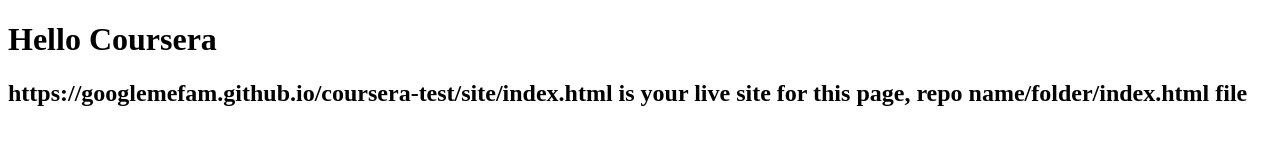
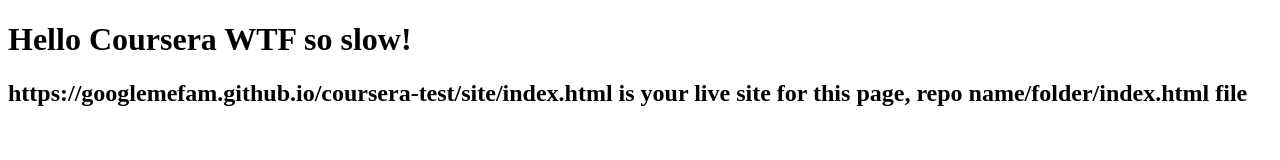
Before and after one commit to googlemefam/Coursera-test, a plain HTML site: page site/index.html in a window 1280 px wide. Drawn offline with Linux system fonts and the light colour scheme.

Commit message:
Update index.html

```diff
--- a/site/index.html
+++ b/site/index.html
@@ -1,10 +1,10 @@
 <!DOCTYPE html>
 <html>
 <head>
-<title> Hello Coursera WTF so slow! </title>
+<title> Hello Coursera </title>
 </head>
 <body>
-<h1>Hello Coursera</h1>
+<h1>Hello Coursera WTF so slow! </h1>
 <h2> https://googlemefam.github.io/coursera-test/site/index.html is your live site for this page, repo name/folder/index.html file </h2>
 </body>
 </html>
```
